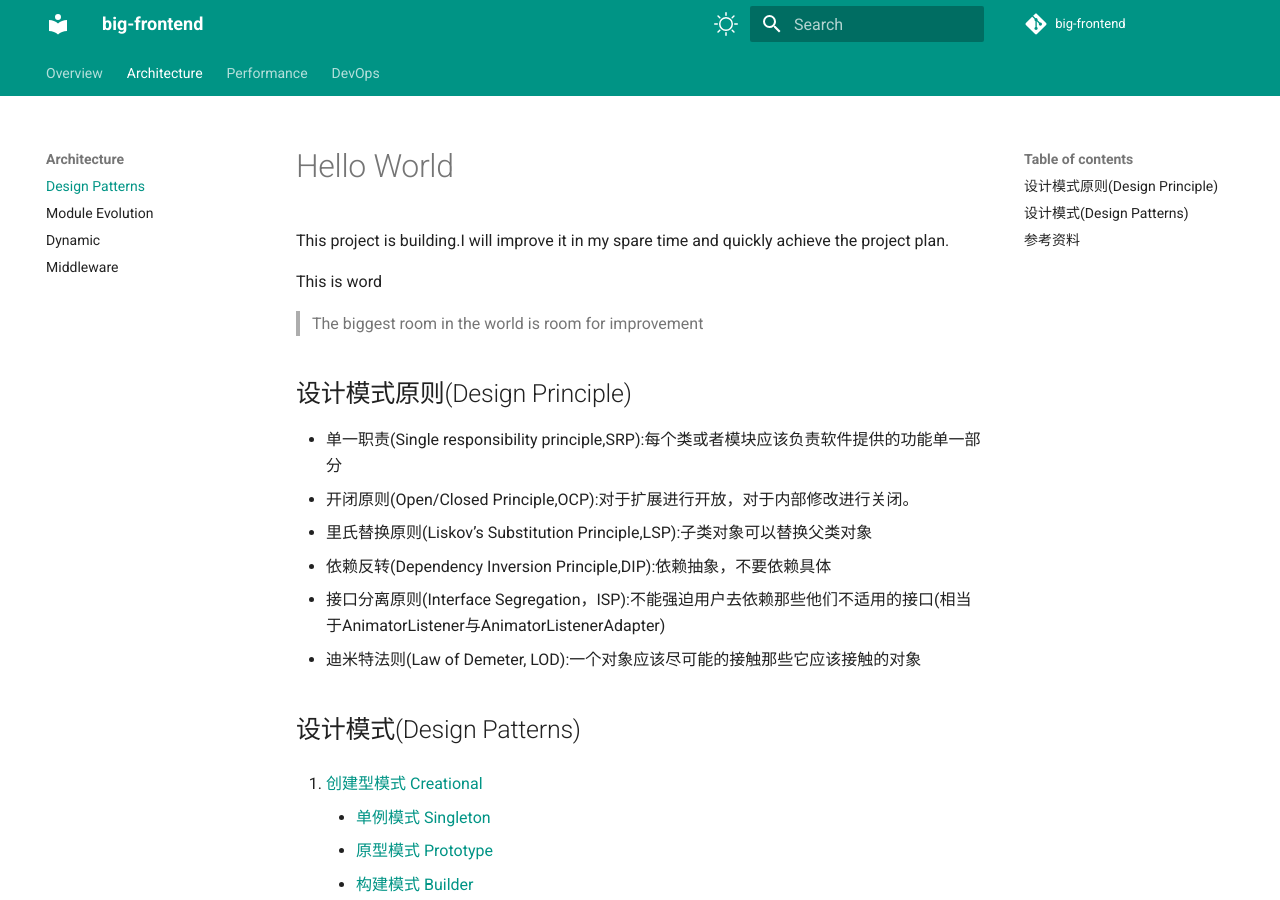
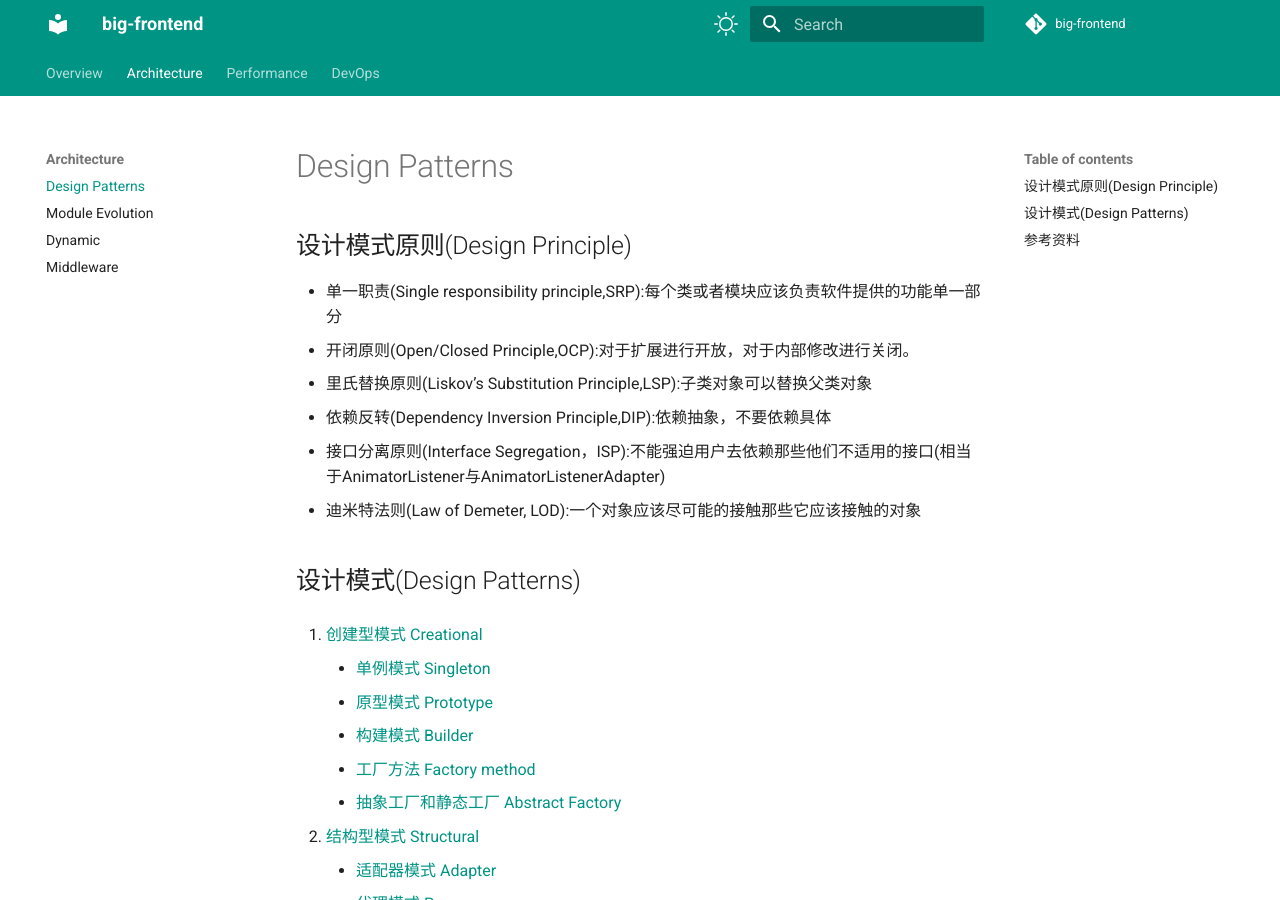
Before and after one commit to big-frontend/.github, an MkDocs documentation site: the page built from docs/arch/design_patterns.md, in a window 1280 px wide and 900 px high. Built offline with MkDocs 1.6.1 and Material for MkDocs 9.7.7, drawn with Linux system fonts in a browser that asks for light colours; comment, search, counter and statistics services are not loaded; some of the changed lines change nothing that is shown.

Commit message:
Update design_patterns.md

```diff
--- a/docs/arch/design_patterns.md
+++ b/docs/arch/design_patterns.md
@@ -1,13 +1,3 @@
-Hello World
-===
-This project is building.I will improve it in my spare time and quickly achieve the project plan.
-
-This is word
->The biggest room in the world is room for improvement
-
-<!-- ![](/art/WX20180802-234453@2x.png) -->
-
-
 ## 设计模式原则(Design Principle)
 
 - 单一职责(Single responsibility principle,SRP):每个类或者模块应该负责软件提供的功能单一部分
@@ -18,37 +8,37 @@
 - 迪米特法则(Law of  Demeter, LOD):一个对象应该尽可能的接触那些它应该接触的对象
 
 ## 设计模式(Design Patterns)
-1. [创建型模式 Creational](https://github.com/big-frontend/pisces/blob/main/design-patterns/src/main/java/creational/README.md)
+1. [创建型模式 Creational](https://github.com/big-frontend/.github/blob/main/design-patterns/src/main/java/creational/README.md)
 
-    - [单例模式 Singleton](https://github.com/big-frontend/pisces/blob/main/design-patterns/src/main/java/creational/README.md#Singleton)
-    - [原型模式 Prototype](https://github.com/big-frontend/pisces/blob/main/design-patterns/src/main/java/creational/README.md#Prototype)
-    - [构建模式 Builder](https://github.com/big-frontend/pisces/blob/main/design-patterns/src/main/java/creational/README.md#Builder)
-    - [工厂方法 Factory method](https://github.com/big-frontend/pisces/blob/main/design-patterns/src/main/java/creational/README.md#FactoryMethod)
-    - [抽象工厂和静态工厂 Abstract Factory](https://github.com/big-frontend/pisces/blob/main/design-patterns/src/main/java/creational/README.md#AbstractFactory)
+    - [单例模式 Singleton](https://github.com/big-frontend/.github/blob/main/design-patterns/src/main/java/creational/README.md#Singleton)
+    - [原型模式 Prototype](https://github.com/big-frontend/.github/blob/main/design-patterns/src/main/java/creational/README.md#Prototype)
+    - [构建模式 Builder](https://github.com/big-frontend/.github/blob/main/design-patterns/src/main/java/creational/README.md#Builder)
+    - [工厂方法 Factory method](https://github.com/big-frontend/.github/blob/main/design-patterns/src/main/java/creational/README.md#FactoryMethod)
+    - [抽象工厂和静态工厂 Abstract Factory](https://github.com/big-frontend/.github/blob/main/design-patterns/src/main/java/creational/README.md#AbstractFactory)
 
-2. [结构型模式 Structural](https://github.com/big-frontend/pisces/blob/main/design-patterns/src/main/java/structural/README.md)
+2. [结构型模式 Structural](https://github.com/big-frontend/.github/blob/main/design-patterns/src/main/java/structural/README.md)
 
-    - [适配器模式 Adapter](https://github.com/big-frontend/pisces/blob/main/design-patterns/src/main/java/structural/README.md#Adapter)
-    - [代理模式 Proxy](https://github.com/big-frontend/pisces/blob/main/design-patterns/src/main/java/structural/README.md#Proxy)
-    - [桥接模式 Bridge](https://github.com/big-frontend/pisces/blob/main/design-patterns/src/main/java/structural/README.md#Bridge)
-    - [外观模式 Facade](https://github.com/big-frontend/pisces/blob/main/design-patterns/src/main/java/structural/README.md#Facade)
-    - [组件模式 Composite](https://github.com/big-frontend/pisces/blob/main/design-patterns/src/main/java/structural/README.md#Composite)
-    - [装饰器模式 Decorate](https://github.com/big-frontend/pisces/blob/main/design-patterns/src/main/java/structural/README.md#Decorate)
-    - [轻量模式/享元模式 Flyweight](https://github.com/big-frontend/pisces/blob/main/design-patterns/src/main/java/structural/README.md#Flyweight)
+    - [适配器模式 Adapter](https://github.com/big-frontend/.github/blob/main/design-patterns/src/main/java/structural/README.md#Adapter)
+    - [代理模式 Proxy](https://github.com/big-frontend/.github/blob/main/design-patterns/src/main/java/structural/README.md#Proxy)
+    - [桥接模式 Bridge](https://github.com/big-frontend/.github/blob/main/design-patterns/src/main/java/structural/README.md#Bridge)
+    - [外观模式 Facade](https://github.com/big-frontend/.github/blob/main/design-patterns/src/main/java/structural/README.md#Facade)
+    - [组件模式 Composite](https://github.com/big-frontend/.github/blob/main/design-patterns/src/main/java/structural/README.md#Composite)
+    - [装饰器模式 Decorate](https://github.com/big-frontend/.github/blob/main/design-patterns/src/main/java/structural/README.md#Decorate)
+    - [轻量模式/享元模式 Flyweight](https://github.com/big-frontend/.github/blob/main/design-patterns/src/main/java/structural/README.md#Flyweight)
 
-3. [行为型模式 Behavioral](https://github.com/big-frontend/pisces/blob/main/design-patterns/src/main/java/behavioral/README.md)
+3. [行为型模式 Behavioral](https://github.com/big-frontend/.github/blob/main/design-patterns/src/main/java/behavioral/README.md)
 
-    - [观察者模式 Observer](https://github.com/big-frontend/pisces/blob/main/design-patterns/src/main/java/behavioral/README.md#Observer)
-    - [状态模式 State](https://github.com/big-frontend/pisces/blob/main/design-patterns/src/main/java/behavioral/README.md#State)
-    - [策略模式 Strategy](https://github.com/big-frontend/pisces/blob/main/design-patterns/src/main/java/behavioral/README.md#Strategy)
-    - [负责链模式 Chain of responsibility](https://github.com/big-frontend/pisces/blob/main/design-patterns/src/main/java/behavioral/README.md#ChainOfResponsibility)
-    - [命令模式 Command](https://github.com/big-frontend/pisces/blob/main/design-patterns/src/main/java/behavioral/README.md#Command)
-    - [拦截器模式 Interpreter](https://github.com/big-frontend/pisces/blob/main/design-patterns/src/main/java/behavioral/README.md#Interpreter)
-    - [迭代器模式 Iterator](https://github.com/big-frontend/pisces/blob/main/design-patterns/src/main/java/behavioral/README.md#Iterator)
-    - [中介者模式 Mediator](https://github.com/big-frontend/pisces/blob/main/design-patterns/src/main/java/behavioral/README.md#Mediator)
-    - [备忘录模式 Memento](https://github.com/big-frontend/pisces/blob/main/design-patterns/src/main/java/behavioral/README.md#Memento)
-    - [模板方法 Template method](https://github.com/big-frontend/pisces/blob/main/design-patterns/src/main/java/behavioral/README.md#TemplateMethod)
-    - [拜访者模式 Visitor](https://github.com/big-frontend/pisces/blob/main/design-patterns/src/main/java/behavioral/README.md#Visitor)
+    - [观察者模式 Observer](https://github.com/big-frontend/.github/blob/main/design-patterns/src/main/java/behavioral/README.md#Observer)
+    - [状态模式 State](https://github.com/big-frontend/.github/blob/main/design-patterns/src/main/java/behavioral/README.md#State)
+    - [策略模式 Strategy](https://github.com/big-frontend/.github/blob/main/design-patterns/src/main/java/behavioral/README.md#Strategy)
+    - [负责链模式 Chain of responsibility](https://github.com/big-frontend/.github/blob/main/design-patterns/src/main/java/behavioral/README.md#ChainOfResponsibility)
+    - [命令模式 Command](https://github.com/big-frontend/.github/blob/main/design-patterns/src/main/java/behavioral/README.md#Command)
+    - [拦截器模式 Interpreter](https://github.com/big-frontend/.github/blob/main/design-patterns/src/main/java/behavioral/README.md#Interpreter)
+    - [迭代器模式 Iterator](https://github.com/big-frontend/.github/blob/main/design-patterns/src/main/java/behavioral/README.md#Iterator)
+    - [中介者模式 Mediator](https://github.com/big-frontend/.github/blob/main/design-patterns/src/main/java/behavioral/README.md#Mediator)
+    - [备忘录模式 Memento](https://github.com/big-frontend/.github/blob/main/design-patterns/src/main/java/behavioral/README.md#Memento)
+    - [模板方法 Template method](https://github.com/big-frontend/.github/blob/main/design-patterns/src/main/java/behavioral/README.md#TemplateMethod)
+    - [拜访者模式 Visitor](https://github.com/big-frontend/.github/blob/main/design-patterns/src/main/java/behavioral/README.md#Visitor)
 
 
 ## 参考资料
```
